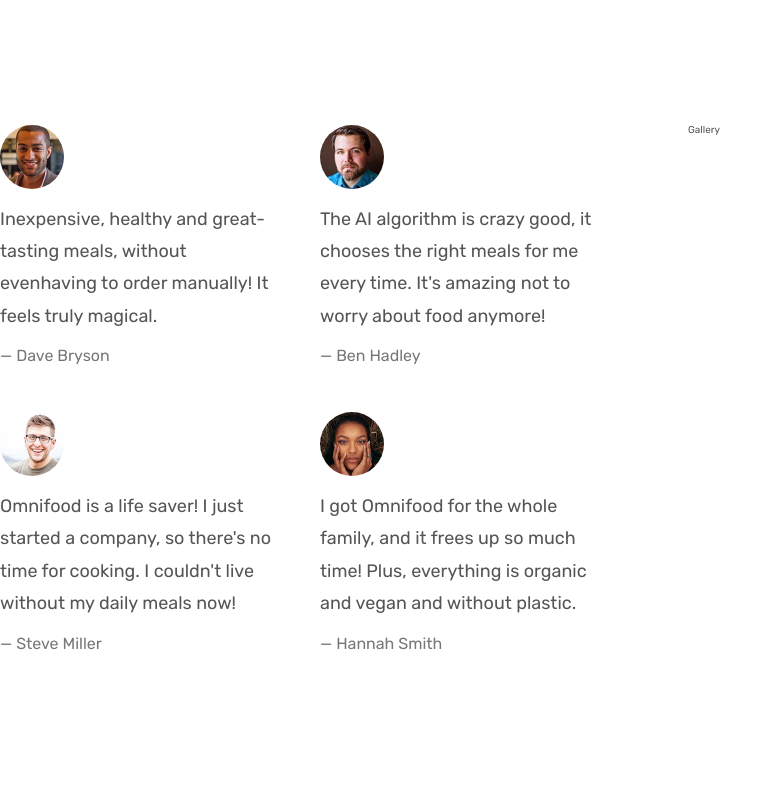
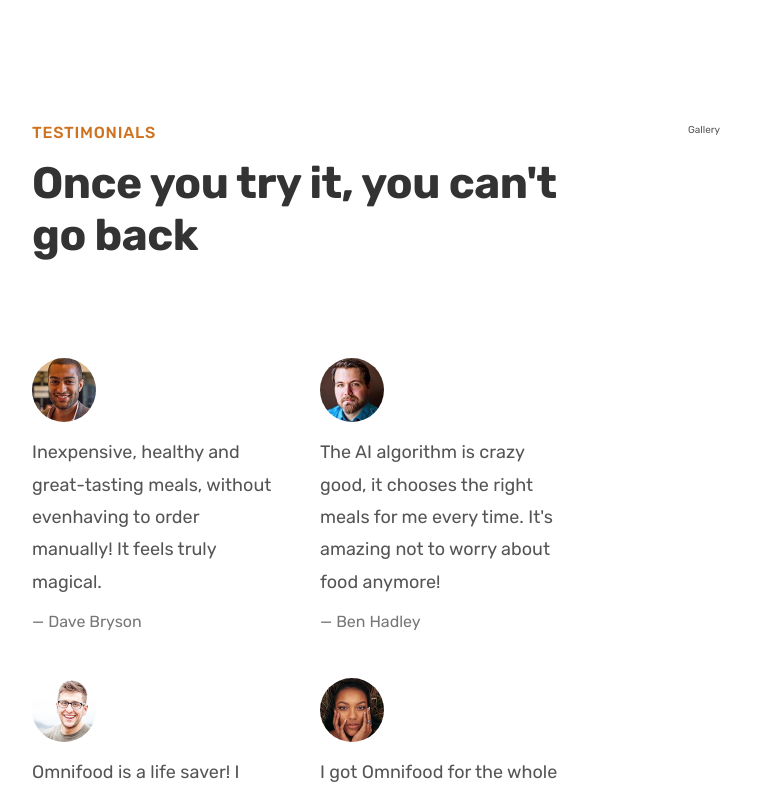
Before and after one commit to Euuphi/omnifood, a React (Create React App) app: page / in a window 1280 px wide. Shown: the part 3500-4294 px from the top of the page, without its empty margins (0-783 px from the left). Before the commit the page ends 4248 px from the top, so only its background shows below. Built offline with nearby package versions, Linux system fonts and the light colour scheme.

Commit message:
Add SectionHeading to Testimonials seciton

```diff
--- a/src/components/Sections/Testimonials/Testimonials.js
+++ b/src/components/Sections/Testimonials/Testimonials.js
@@ -12,11 +12,19 @@
 // Components
 import Grid from "../../Layout/Grid";
 import TestimonialItem from "./TestimonialItem";
+import Container from "../../Layout/Container";
+import SectionHeading from "../../Headings/SectionHeading";
 
 const Testimonials = () => {
     return (
         <section className={styles.sectionTestimonials}>
             <Grid col={2}>
+                <Container>
+                    <SectionHeading
+                        subheading="Testimonials"
+                        secondaryHeading="Once you try it, you can't go back"
+                        noContainer
+                    />
                     <div className={styles.testimonialsList}>
                         <Grid col={2} gap="4.8rem">
                             <TestimonialItem
@@ -45,6 +53,7 @@
                             />
                         </Grid>
                     </div>
+                </Container>
                 <div className={styles.gallery}>Gallery</div>
             </Grid>
         </section>
```
Lines whose indentation alone changed are shown as unchanged.
